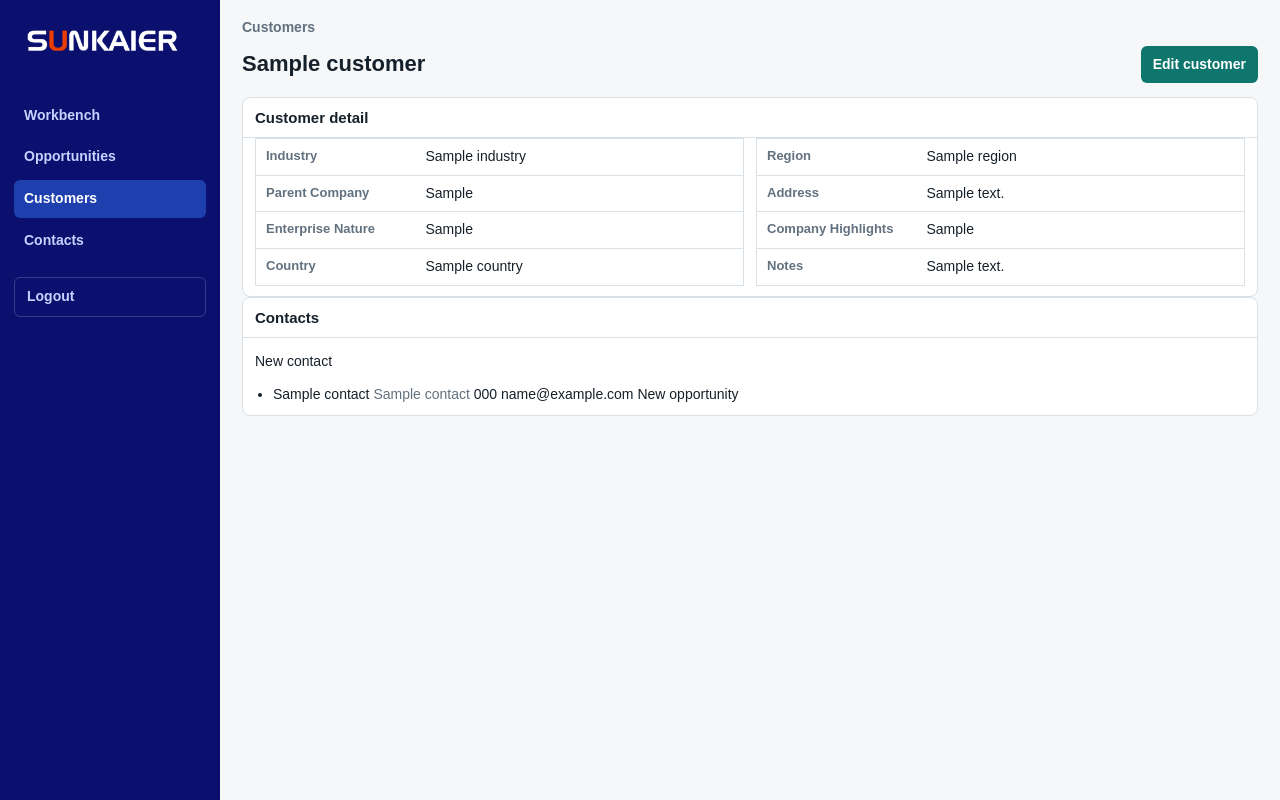
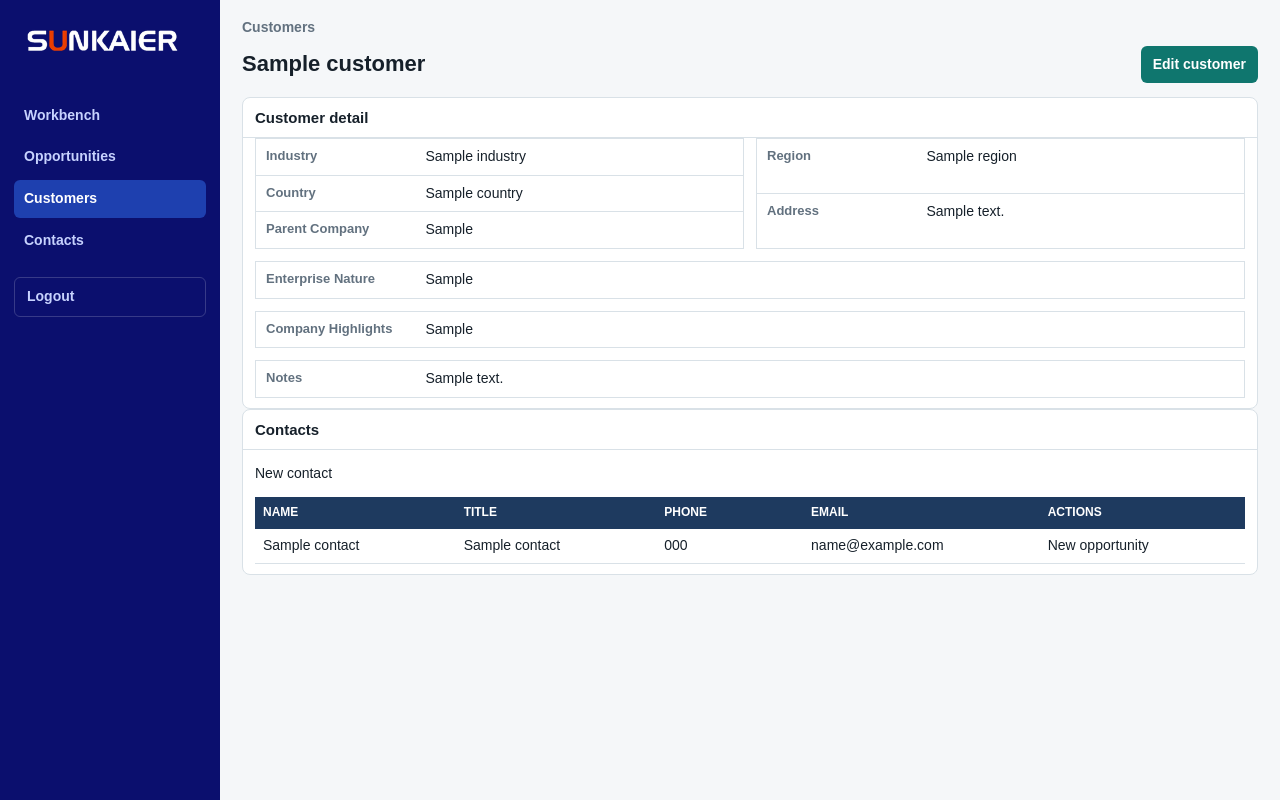
Before and after one commit to sunkaiermark/bestcrm, a Node server app: template src/views/customers/detail.ejs in a window 1280 px wide. Run offline with Node 20, Linux system fonts and the light colour scheme; the template is opened without the code that fills it: most values are stand-ins (such as "Sample title", 1, 10 or a date in 2020).

Commit message:
style: tighten customer and opportunity detail layouts

```diff
--- a/src/views/customers/detail.ejs
+++ b/src/views/customers/detail.ejs
@@ -23,16 +23,12 @@
                     <td><%= customer.industry %></td>
                   </tr>
                   <tr>
+                    <th scope="row">Country</th>
+                    <td><%= customer.country %></td>
+                  </tr>
+                  <tr>
                     <th scope="row">Parent Company</th>
                     <td><%= customer.parentCompany %></td>
-                  </tr>
-                  <tr>
-                    <th scope="row">Enterprise Nature</th>
-                    <td><%= customer.enterpriseNature %></td>
-                  </tr>
-                  <tr>
-                    <th scope="row">Country</th>
-                    <td><%= customer.country %></td>
                   </tr>
                 </tbody>
               </table>
@@ -46,10 +42,26 @@
                     <th scope="row">Address</th>
                     <td><%= customer.address %></td>
                   </tr>
+                </tbody>
+              </table>
+              <table class="detail-table detail-table-wide">
+                <tbody>
+                  <tr>
+                    <th scope="row">Enterprise Nature</th>
+                    <td><%= customer.enterpriseNature %></td>
+                  </tr>
+                </tbody>
+              </table>
+              <table class="detail-table detail-table-wide">
+                <tbody>
                   <tr>
                     <th scope="row">Company Highlights</th>
                     <td><%= customer.companyHighlights %></td>
                   </tr>
+                </tbody>
+              </table>
+              <table class="detail-table detail-table-wide">
+                <tbody>
                   <tr>
                     <th scope="row">Notes</th>
                     <td><%= customer.notes %></td>
@@ -64,17 +76,34 @@
           <h2>Contacts</h2>
           <div class="section-body">
             <p><a href="/contacts/new?customerId=<%= customer.id %>">New contact</a></p>
-            <ul class="inline-list">
-              <% for (const contact of customer.contacts || []) { %>
-                <li>
-                  <a href="/contacts/<%= contact.id %>"><%= contact.name %></a>
-                  <span class="muted"><%= contact.title %></span>
-                  <span><%= contact.phone %></span>
-                  <span><%= contact.email %></span>
-                  <a href="/opportunities/new?customerId=<%= customer.id %>&contactId=<%= contact.id %>">New opportunity</a>
-                </li>
-              <% } %>
-            </ul>
+            <% if ((customer.contacts || []).length > 0) { %>
+              <table class="list-table content-fit-table">
+                <thead>
+                  <tr>
+                    <th>Name</th>
+                    <th>Title</th>
+                    <th>Phone</th>
+                    <th>Email</th>
+                    <th>Actions</th>
+                  </tr>
+                </thead>
+                <tbody>
+                  <% for (const contact of customer.contacts || []) { %>
+                    <tr>
+                      <td><a href="/contacts/<%= contact.id %>"><%= contact.name %></a></td>
+                      <td><%= contact.title %></td>
+                      <td><%= contact.phone %></td>
+                      <td><%= contact.email %></td>
+                      <td>
+                        <a href="/opportunities/new?customerId=<%= customer.id %>&contactId=<%= contact.id %>">New opportunity</a>
+                      </td>
+                    </tr>
+                  <% } %>
+                </tbody>
+              </table>
+            <% } else { %>
+              <p class="empty">No contacts.</p>
+            <% } %>
           </div>
         </section>
 <%- include('../partials/app-end') %>
--- a/src/views/partials/app-start.ejs
+++ b/src/views/partials/app-start.ejs
@@ -448,6 +448,10 @@
         width: 160px;
       }
 
+      .detail-table-wide {
+        grid-column: 1 / -1;
+      }
+
       @media (max-width: 900px) {
         .basic-info-grid {
           grid-template-columns: 1fr;
```
Also changed, not shown: other parts of src/views/partials/app-start.ejs (+52 -7 lines), src/views/opportunities/detail.ejs (+6 -2 lines), tests/routes/customerContactRoutes.test.mjs (+14 -0 lines), tests/routes/opportunityRoutes.test.mjs (+5 -0 lines).
